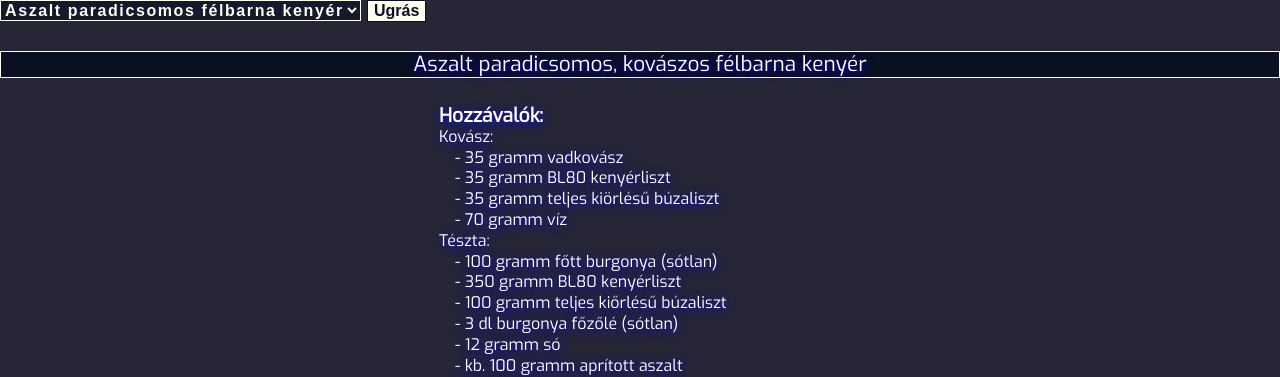
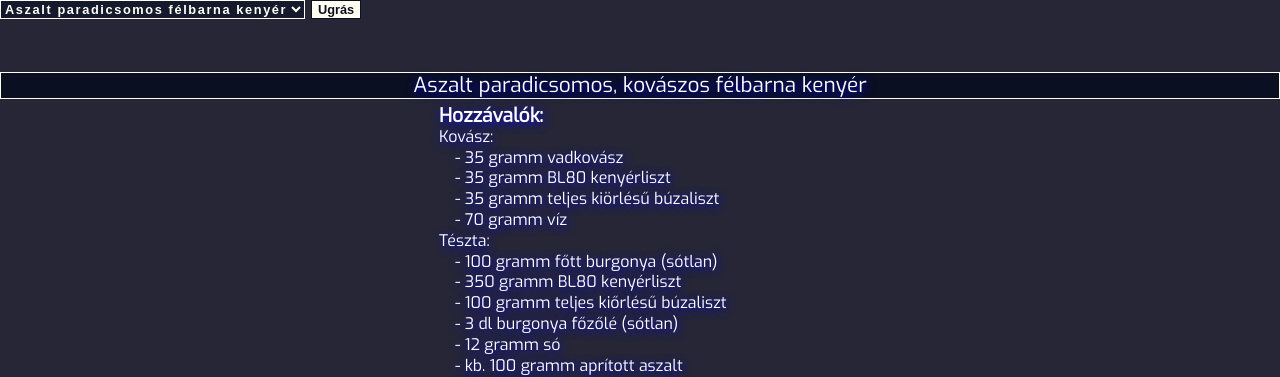
Before and after one commit to tiSZa/dessert, a plain HTML site: page pastas.html in a window 1280 px wide. Shown: the top 377 px of the page. Drawn offline with nearby package versions, Linux system fonts and the light colour scheme.

Commit message:
repair v.1.1

```diff
--- a/pastas.html
+++ b/pastas.html
@@ -98,7 +98,7 @@
      <li>- olivaolaj</li></ul>
    </div>
    <div class="dishPic">
-    <img src="" alt="">
+    <img src="assets/ciabattaClassic.jpg" alt="klasszikus ciabatta">
     </div>
   </div>
   <div class="recipe">
--- a/style.css
+++ b/style.css
@@ -24,7 +24,9 @@ body {
   text-align: center;
   background: rgba(11, 15, 34, 1);
   border: .1rem solid ivory;
- }
+  position: relative;
+  top: 1.3rem;
+}
 
 .introductory {
   padding: 1rem 1rem;
@@ -86,7 +88,7 @@ body {
 }
 
 #menu {
-  font-size: 1rem;
+  font-size: .8rem;
   background-color: rgba(11, 15, 34, 1);
   color: ivory;
   border: 1px solid ivory;
@@ -96,7 +98,7 @@ body {
 
 
 #jumpToThis {
-  font-size: 1rem;
+  font-size: .8rem;
   background-color: ivory;
   color: rgba(11, 15, 34, 1);
   font-weight: bold;
```
Also changed, not shown: assets/ciabattaClassic.jpg (added).
